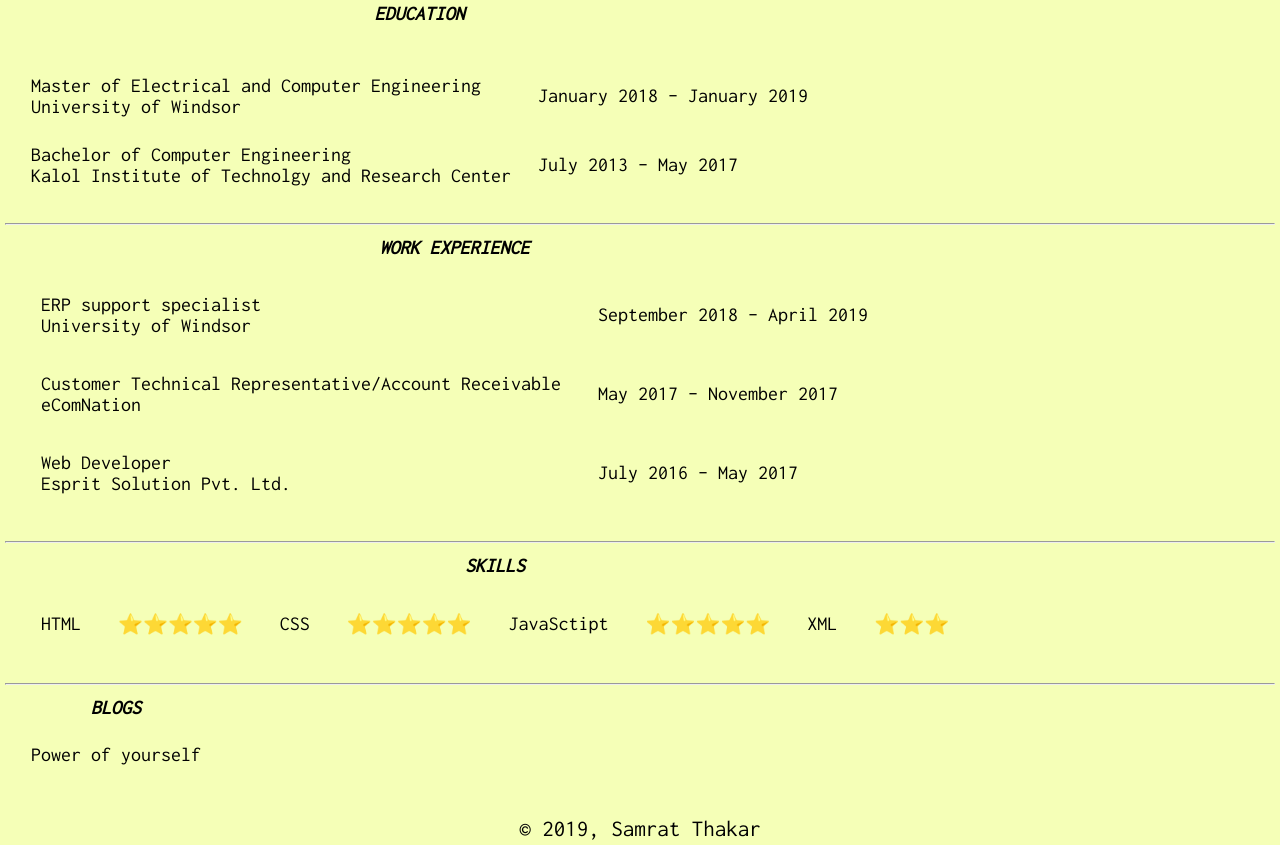
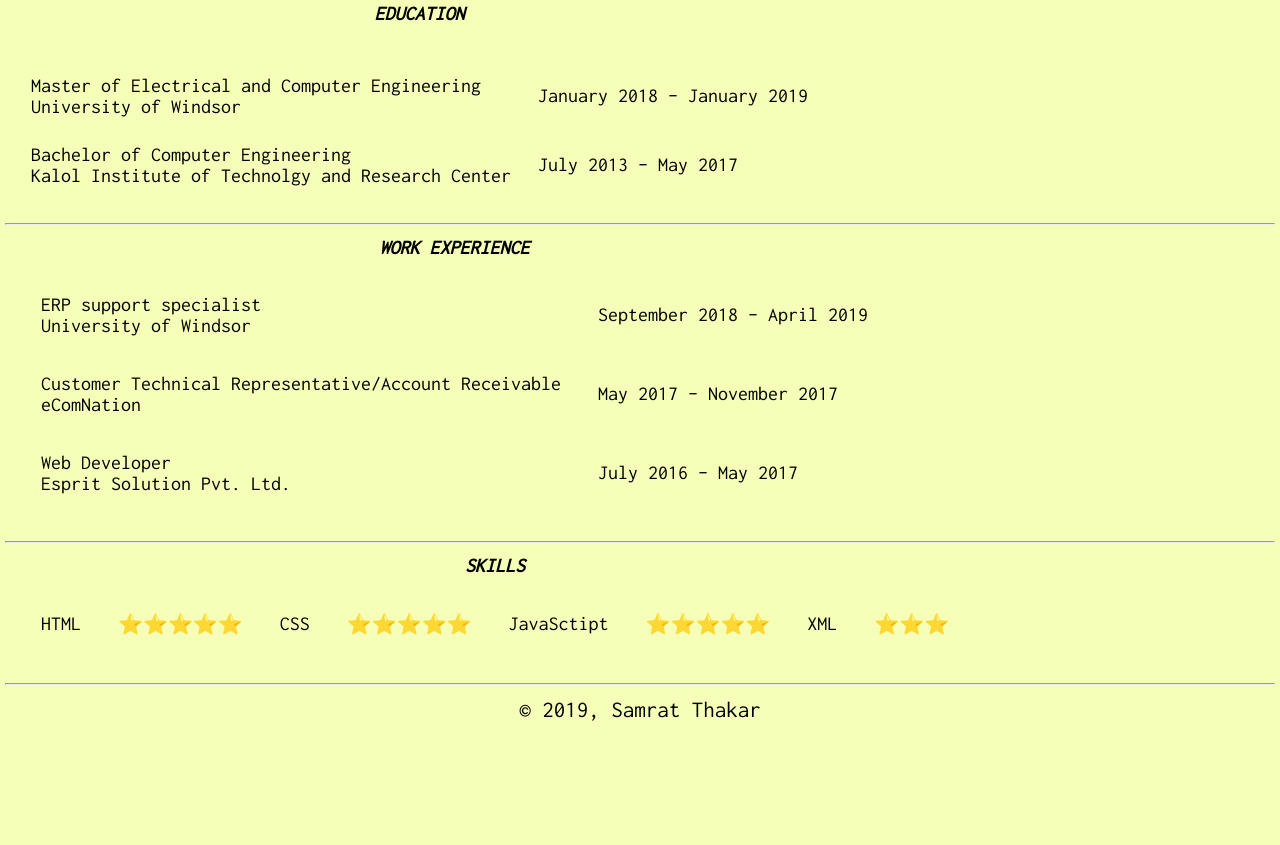
Before and after one commit to samrat4/Portfolio, a plain HTML site: page index.html in a window 1280 px wide. Shown: the part 380-1225 px from the top of the page. After the commit the page ends 1106 px from the top, so only its background shows below. Drawn offline with Linux system fonts and the light colour scheme.

Commit message:
Delete Blogd

```diff
--- a/index.html
+++ b/index.html
@@ -70,13 +70,7 @@
   </tr>
 </table>
 <hr>
-<table cellspacing="25">
-  <caption><b>BLOGS</b></b></caption>
-  <tr>
-  <td> <a href="./pwr_of_yrslf.html">Power of yourself</a></td>
-  </tr>
-  <tr>
-</table>
+
 <footer class="crfooter">
   © 2019, Samrat Thakar
 </footer>
```
